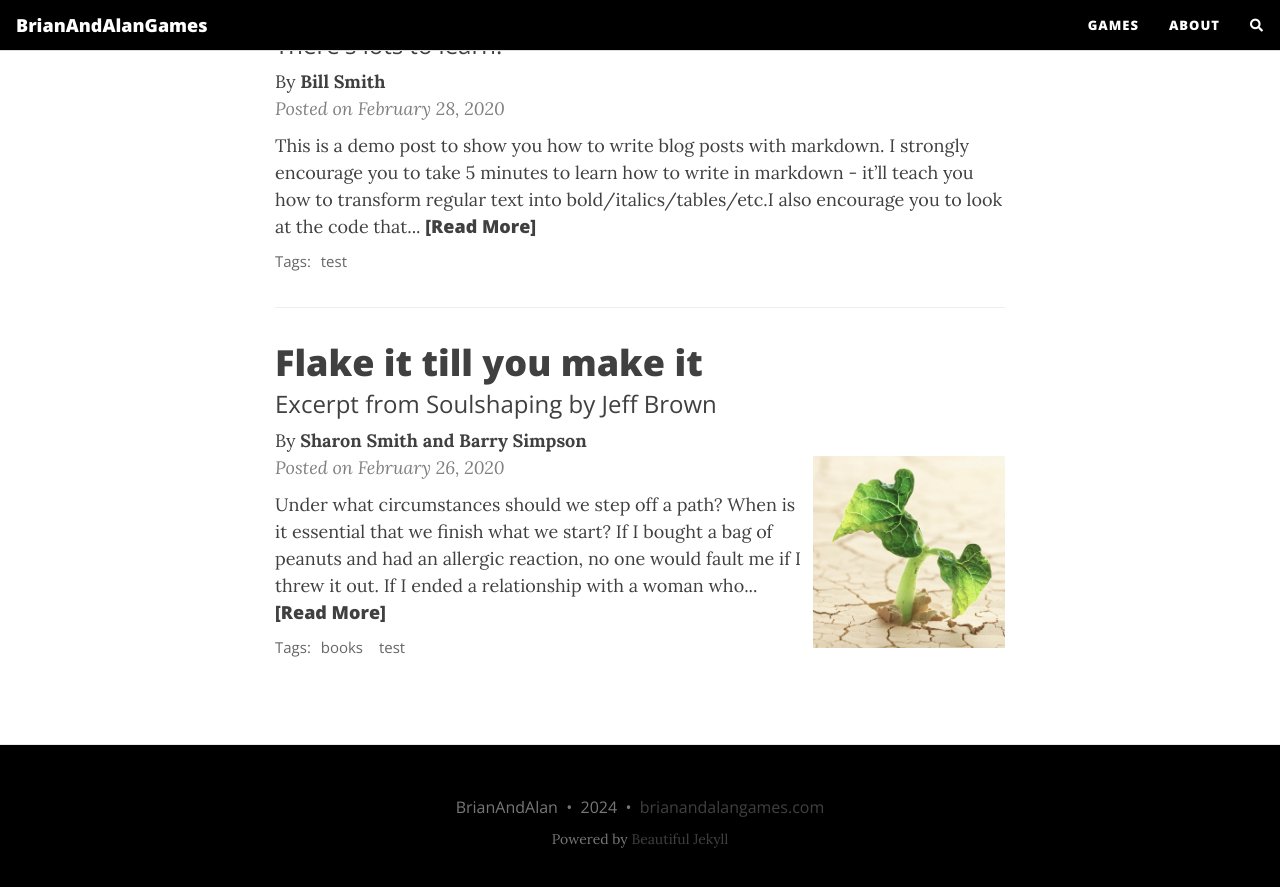
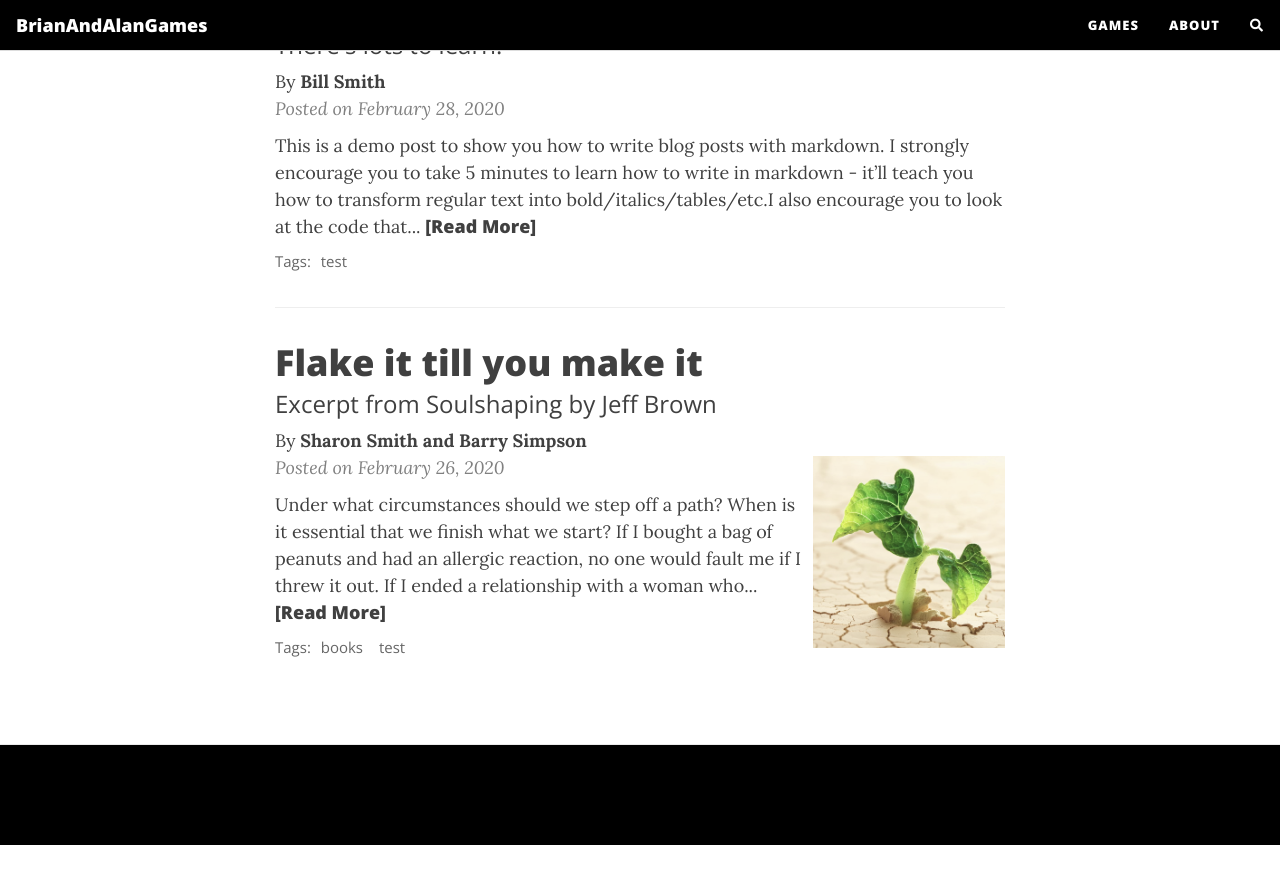
Before and after one commit to brianandalangames/brianandalangames.github.io, a Jekyll site: the page built from docs/index.html, in a window 1280 px wide and 900 px high, scrolled down 512 px. Shown: the top 887 px of the window. Built offline with Jekyll 4.4.1, drawn with Linux system fonts in a browser that asks for light colours; nearby versions of some CDN libraries; the list of posts is cut into pages by our own code; comment, search, counter and statistics services are not loaded; after the commit the page ends 1357 px from its top, so only the background shows below that.

Commit message:
remove footer

```diff
--- a/docs/_includes/footer.html
+++ b/docs/_includes/footer.html
@@ -1,5 +1,5 @@
 <footer>
-  <div class="container-md beautiful-jekyll-footer">
+  <!-- <div class="container-md beautiful-jekyll-footer">
     <div class="row">
       <div class="col-xl-8 offset-xl-2 col-lg-10 offset-lg-1">
       {% include social-networks-links.html %}
@@ -43,5 +43,5 @@
       </p>{% endunless %}
       </div>
     </div>
-  </div>
+  </div> -->
 </footer>
```
